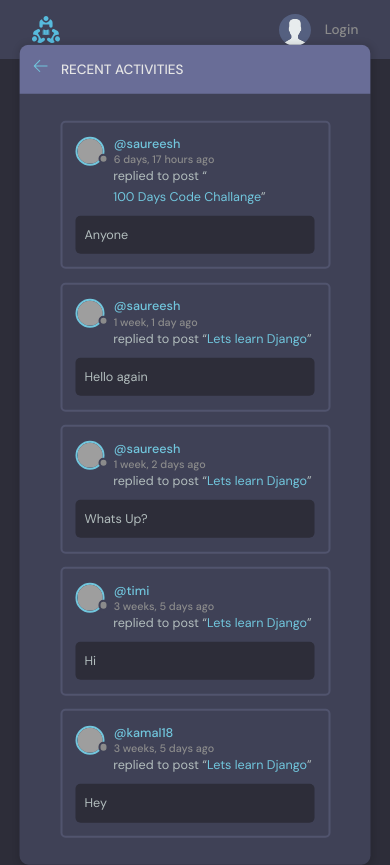
After one commit to kamal048/django-project-STUDYBUD, a Django app: page /activity/ in a window 390 px wide. The commit adds this page. Run offline with Django 5.2, Linux system fonts and the light colour scheme; data comes from the database, SQL or seed files in the repository; grey boxes are pictures that could not be loaded.

Commit message:
mobile responsiveness

```diff
--- /dev/null
+++ b/base/templates/base/activity.html
@@ -0,0 +1,58 @@
+{%extends 'main.html'%}
+{%block content%}
+<main class="layout">
+  <div class="container">
+    <div class="layout__box">
+      <div class="layout__boxHeader">
+        <div class="layout__boxTitle">
+          <a href="{%url 'home'%}">
+            <svg version="1.1" xmlns="http://www.w3.org/2000/svg" width="32" height="32" viewBox="0 0 32 32">
+              <title>arrow-left</title>
+              <path
+                d="M13.723 2.286l-13.723 13.714 13.719 13.714 1.616-1.611-10.96-10.96h27.625v-2.286h-27.625l10.965-10.965-1.616-1.607z"
+              ></path>
+            </svg>
+          </a>
+          <h3>Recent Activities</h3>
+        </div>
+      </div>
+
+      <div class="activities-page layout__body">
+        {% for message in room_messages%}
+        <div class="activities__box">
+          <div class="activities__boxHeader roomListRoom__header">
+            <a href="{%url 'user-profile' message.user.id%}" class="roomListRoom__author">
+              <div class="avatar avatar--small">
+                <img src="https://randomuser.me/api/portraits/women/11.jpg" />
+              </div>
+              <p>
+                @{{message.user}}
+                <span>{{message.created|timesince}} ago</span>
+              </p>
+            </a>
+            {%if request.user == message.user %}
+            <div class="roomListRoom__actions">
+              <a href="{% url 'delete-message' message.id%}">
+                <svg version="1.1" xmlns="http://www.w3.org/2000/svg" width="32" height="32" viewBox="0 0 32 32">
+                  <title>remove</title>
+                  <path
+                    d="M27.314 6.019l-1.333-1.333-9.98 9.981-9.981-9.981-1.333 1.333 9.981 9.981-9.981 9.98 1.333 1.333 9.981-9.98 9.98 9.98 1.333-1.333-9.98-9.98 9.98-9.981z"
+                  ></path>
+                </svg>
+              </a>
+            </div>
+            {%endif%}
+          </div>
+          <div class="activities__boxContent">
+            <p>replied to post “<a href="{%url 'room' message.room.id%}">{{message.room}}</a>”</p>
+            <div class="activities__boxRoomContent">
+              {{message.body}}
+            </div>
+          </div>
+        </div>
+        {%endfor%}
+      </div>
+    </div>
+  </div>
+</main>
+{%endblock content%}
--- a/base/templates/base/topics_component.html
+++ b/base/templates/base/topics_component.html
@@ -4,15 +4,15 @@
     </div>
     <ul class="topics__list">
       <li>
-        <a href="{%url 'home'%}" class="active">All <span>{{topics.count}}</span></a>
+        <a href="{%url 'topics'%}" class="active">All <span>{{topics.count}}</span></a>
       </li>
       {%for topic in topics%}
       <li>
-        <a href="{%url 'home'%}?q={{topic.name}}">{{topic.name}} <span>{{topic.room_set.all.count}}</span></a>
+        <a href="{%url 'home'%}?q={{topic.name|urlencode}}">{{topic.name}} <span>{{topic.room_set.all.count}}</span></a>
       </li>
       {%endfor%}
     </ul>
-    <a class="btn btn--link" href="topics.html">
+    <a class="btn btn--link" href="{%url 'topics'%}">
       More
       <svg version="1.1" xmlns="http://www.w3.org/2000/svg" width="32" height="32" viewBox="0 0 32 32">
         <title>chevron-down</title>
--- a/base/urls.py
+++ b/base/urls.py
@@ -12,5 +12,7 @@ urlpatterns=[
     path('update-room/<str:pk>',views.updateroom,name='update-room'),
     path('delete-room/<str:pk>',views.deleteroom,name='delete-room'),
     path('update-user/',views.updateuser,name='update-user'),
-    path('delete-message/<str:pk>',views.deletemessage,name='delete-message')
+    path('delete-message/<str:pk>',views.deletemessage,name='delete-message'),
+    path('topics/',views.topicpage,name='topics'),
+    path('activity/',views.activitypage,name='activity'),
 ]
--- a/base/views.py
+++ b/base/views.py
@@ -55,7 +55,7 @@ def home(request):
     rooms=Room.objects.filter(Q(topic__name__icontains=q)|
                              Q(name__icontains=q) |
                              Q(description__icontains=q))
-    topics=Topic.objects.all()
+    topics=Topic.objects.all()[0:5]
     roomcount=rooms.count()
     room_messages=Message.objects.filter(Q(room__topic__name__icontains=q))
     context={'rooms':rooms,'topics':topics,'roomcount':roomcount,'room_messages':room_messages}
@@ -153,3 +153,12 @@ def updateuser(request):
             form.save()
             return redirect('user-profile',pk=user.id)
     return render(request,'base/update_user.html',{'form':form})
+
+def topicpage(request):
+    q=request.GET.get('q') if request.GET.get('q')!=None else ''
+    topics=Topic.objects.filter(name__icontains=q)
+    return render(request,'base/topics.html',{'topics':topics})
+
+def activitypage(request):
+    room_messages=Message.objects.all()
+    return render(request,'base/activity.html',{'room_messages':room_messages})
```
Also changed, not shown: base/templates/base/home.html (+4 -4 lines), base/templates/base/topics.html (added, +47 -0 lines), 3 other files.
